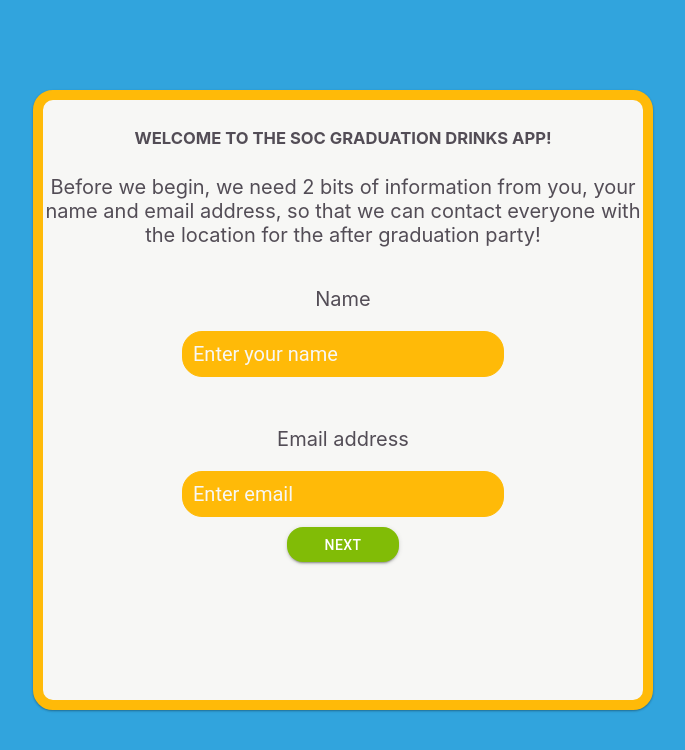
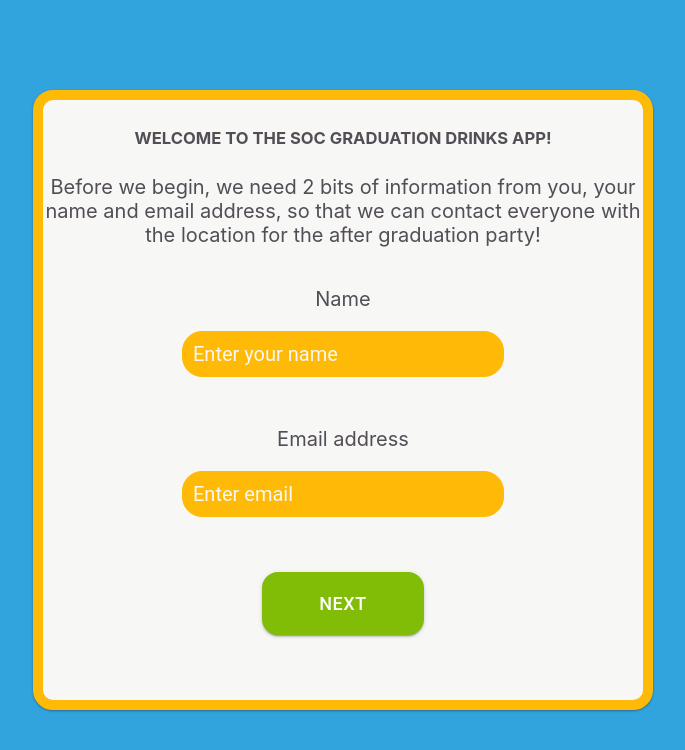
Before and after one commit to veepgoose/SOCGraduationApp, a React (Create React App) app in the folder graduationapp/: page / in a window 1280 px wide. Shown: the top 750 px of the page, without its empty margins (297-982 px from the left). Built offline with nearby package versions, Linux system fonts and the light colour scheme.

Commit message:
Fixed button scaling and placement

```diff
--- a/graduationapp/src/Components/Buttons/NextButton.js
+++ b/graduationapp/src/Components/Buttons/NextButton.js
@@ -9,9 +9,11 @@ function NextButton() {
       sx={{
         backgroundColor: "#81BC06",
         borderRadius: "1rem",
-        width: "8em",
-        height: "2.5em",
-        fontSize: "0.7em",
+        width: "9em",
+        height: "3.5em",
+        fontSize: "0.9em",
+        // mt = margin-top
+        mt: "2.5em",
         //Hover Styling
         "&:hover": { backgroundColor: "#81BC06", filter: "brightness(110%)" },
       }}
```
